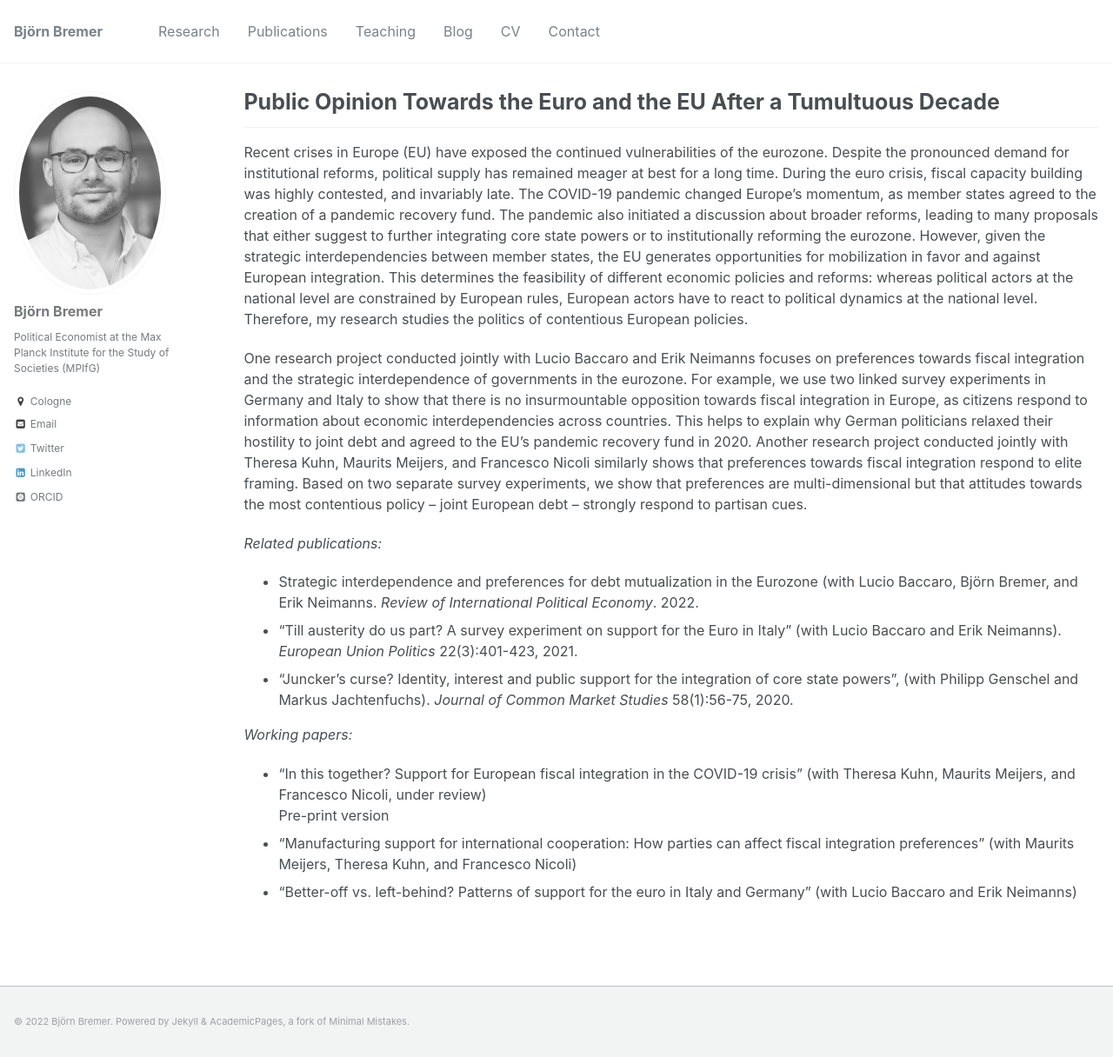
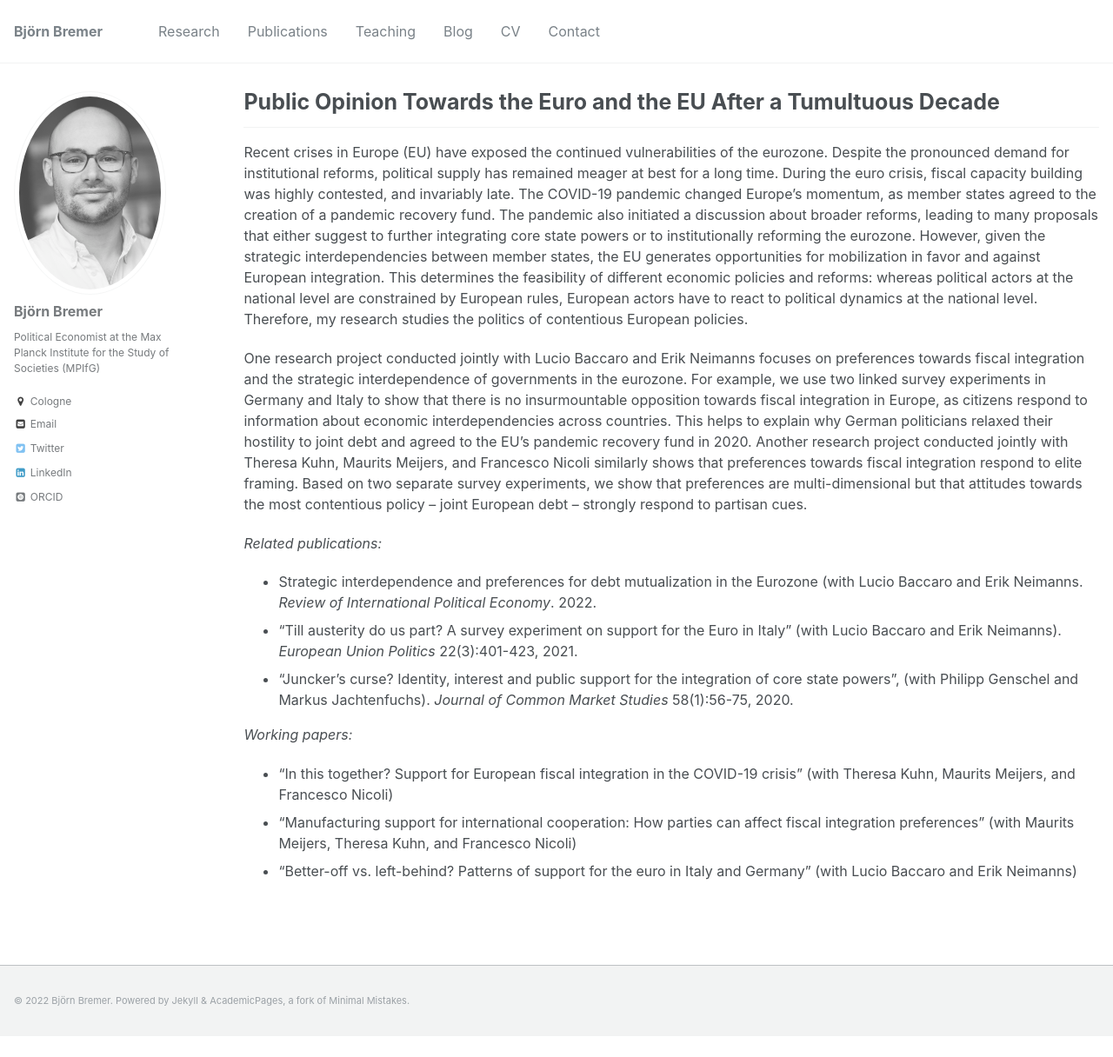
Before and after one commit to bjoernbremer/bjoernbremer.github.io, a Jekyll site: the page built from _projects/5_european_integration.md, in a window 1280 px wide and 1216 px high. Shown: the whole window at 87% size. Built offline with Jekyll 4.4.1, drawn with Linux system fonts in a browser that asks for light colours; some web fonts are replaced.

Commit message:
Update 5_european_integration.md

```diff
--- a/_projects/5_european_integration.md
+++ b/_projects/5_european_integration.md
@@ -12,13 +12,12 @@ One research project conducted jointly with Lucio Baccaro and Erik Neimanns focu
 
 *Related publications:*
 
-* [Strategic interdependence and preferences for debt mutualization in the Eurozone](https://doi.org/10.1080/09692290.2022.2107043) (with [Lucio Baccaro](https://www.mpifg.de/people/lb/index_en.asp), Björn Bremer, and [Erik Neimanns](https://www.mpifg.de/forschung/wissdetails_en.asp?MitarbID=885). *Review of International Political Economy*. 2022.
+* [Strategic interdependence and preferences for debt mutualization in the Eurozone](https://doi.org/10.1080/09692290.2022.2107043) (with [Lucio Baccaro](https://www.mpifg.de/people/lb/index_en.asp) and [Erik Neimanns](https://www.mpifg.de/forschung/wissdetails_en.asp?MitarbID=885). *Review of International Political Economy*. 2022.
 * ["Till austerity do us part? A survey experiment on support for the Euro in Italy"](https://journals.sagepub.com/doi/full/10.1177/14651165211004772) (with [Lucio Baccaro](http://www.mpifg.de/people/lb/index_en.asp) and [Erik Neimanns](https://www.mpifg.de/forschung/wissdetails_en.asp?MitarbID=885)). *European Union Politics* 22(3):401-423, 2021.
 * ["Juncker's curse? Identity, interest and public support for the integration of core state powers"](https://doi.org/10.1111/jcms.12980), (with [Philipp Genschel](https://www.eui.eu/DepartmentsAndCentres/PoliticalAndSocialSciences/People/Professors/Genschel) and [Markus Jachtenfuchs](https://www.hertie-school.org/en/research/faculty-and-researchers/profile/person/jachtenfuchs/)). *Journal of Common Market Studies* 58(1):56-75, 2020.
 
 *Working papers:*
 
-* "In this together? Support for European fiscal integration in the COVID-19 crisis" (with [Theresa Kuhn](https://theresakuhn.eu/), [Maurits Meijers](http://maurits-meijers.eu/), and [Francesco Nicoli](https://francesconicoli.wordpress.com/), under review)<br/>
-[Pre-print version](https://osf.io/preprints/socarxiv/82cyw/)
+* ["In this together? Support for European fiscal integration in the COVID-19 crisis"](https://osf.io/preprints/socarxiv/82cyw/) (with [Theresa Kuhn](https://theresakuhn.eu/), [Maurits Meijers](http://maurits-meijers.eu/), and [Francesco Nicoli](https://francesconicoli.wordpress.com/))
 * "Manufacturing support for international cooperation: How parties can affect fiscal integration preferences" (with [Maurits Meijers](http://maurits-meijers.eu/), [Theresa Kuhn](https://theresakuhn.eu/), and [Francesco Nicoli](https://francesconicoli.wordpress.com/))
 * "Better-off vs. left-behind? Patterns of support for the euro in Italy and Germany" (with [Lucio Baccaro](http://www.mpifg.de/people/lb/index_en.asp) and [Erik Neimanns](https://www.mpifg.de/forschung/wissdetails_en.asp?MitarbID=885))
```
